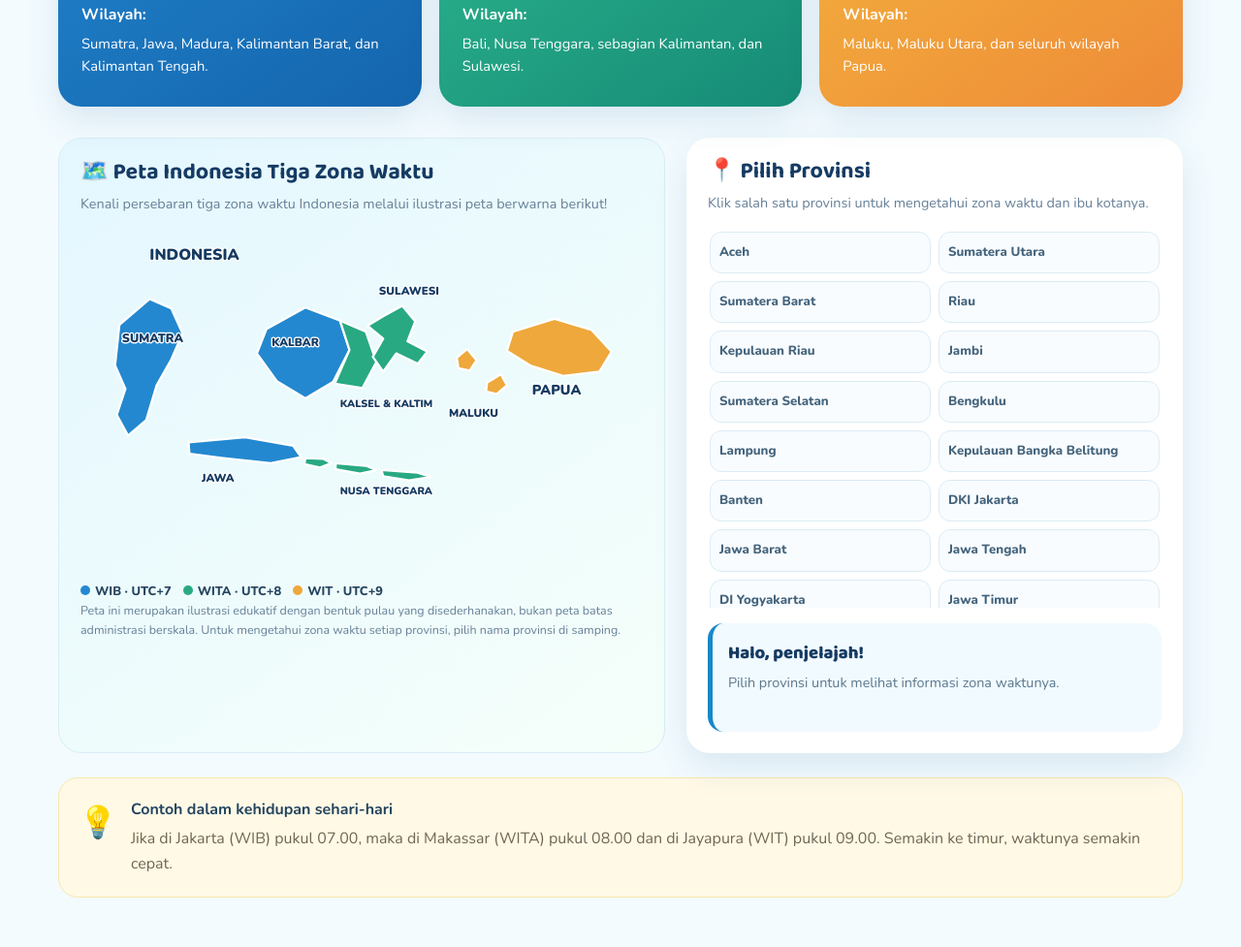
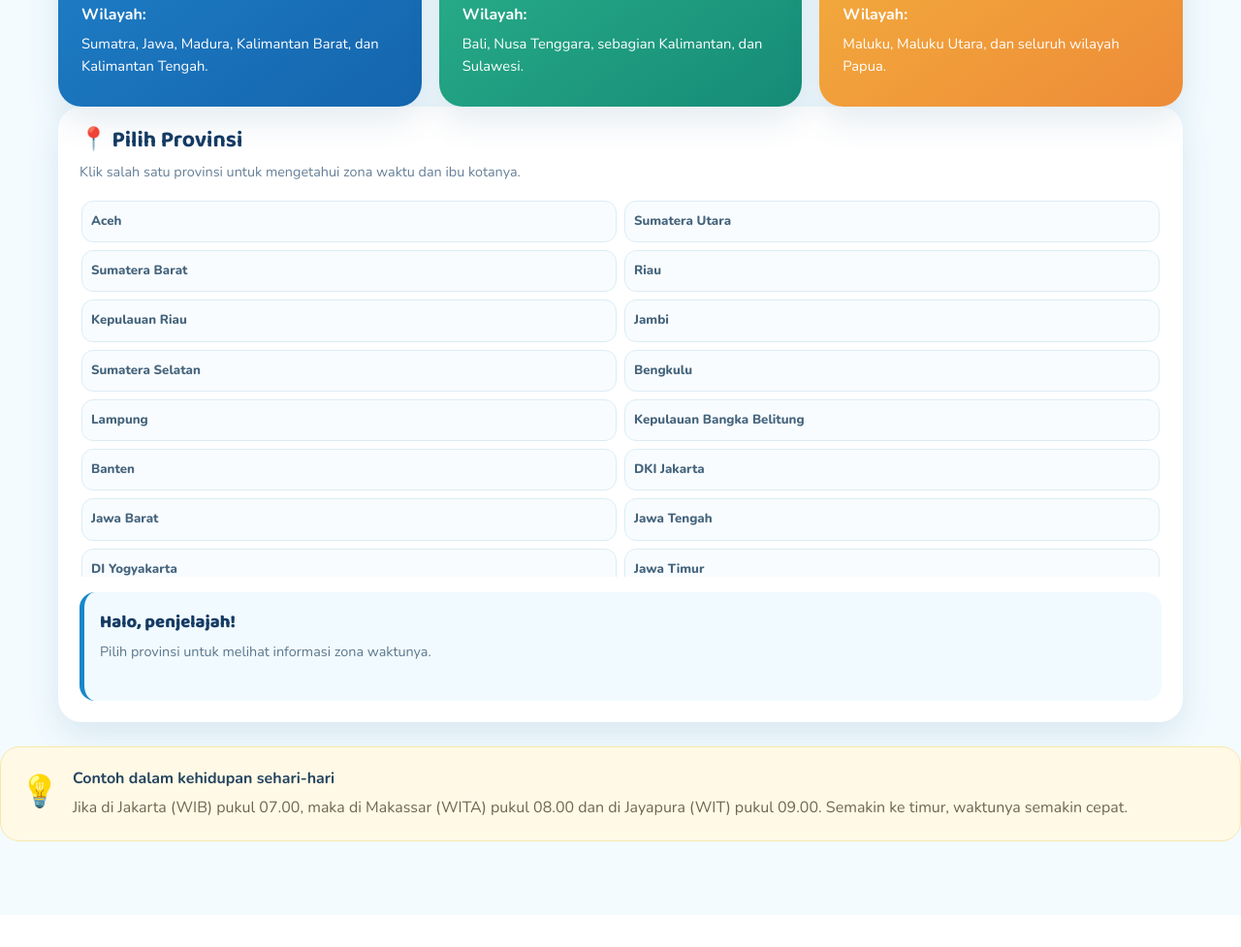
Before and after one commit to fazayayaa-dot/jelajah-zona-waktu, a plain HTML site: page index.html in a window 1280 px wide. Shown: the part 2189-3166 px from the top of the page at 97% size. Drawn offline with nearby package versions, Linux system fonts and the light colour scheme.

Commit message:
Update index.html

```diff
--- a/index.html
+++ b/index.html
@@ -270,52 +270,6 @@ footer p{margin:7px 0 0;font-size:.88rem;color:#b8d5e7}
     <p>Maluku, Maluku Utara, dan seluruh wilayah Papua.</p>
    </article>
   </div>
-
-  <div class="map-layout">
-   <div class="map-panel reveal">
-    <h3>🗺️ Peta Indonesia Tiga Zona Waktu</h3>
-    <p style="margin:0;color:#668098;font-size:.9rem">Kenali persebaran tiga zona waktu Indonesia melalui ilustrasi peta berwarna berikut!</p>
-
-    <!-- Peta ilustrasi kepulauan Indonesia. Bentuk pulau disederhanakan. -->
-    <svg class="map-svg" viewBox="0 0 650 390" role="img" aria-label="Ilustrasi peta Indonesia dengan tiga zona waktu">
-     <!-- Sumatra -->
-     <path class="wib-map" d="M45 110 L80 80 L105 91 L118 120 L105 150 L88 180 L76 220 L55 238 L42 214 L52 184 L40 157 Z"/>
-     <!-- Jawa -->
-     <path class="wib-map" d="M125 246 L190 240 L246 250 L255 263 L220 270 L165 264 L126 259 Z"/>
-     <!-- Kalimantan Barat dan Tengah -->
-     <path class="wib-map" d="M215 115 L260 90 L300 105 L311 139 L292 176 L260 195 L227 175 L204 143 Z"/>
-     <!-- Kalimantan bagian timur dan selatan -->
-     <path class="wita-map" d="M300 105 L330 118 L342 153 L326 183 L294 178 L311 139 Z"/>
-     <!-- Bali dan Nusa Tenggara -->
-     <path class="wita-map" d="M260 264 L281 265 L290 270 L277 275 L259 271 Z"/>
-     <path class="wita-map" d="M295 270 L330 273 L342 278 L323 282 L295 277 Z"/>
-     <path class="wita-map" d="M348 278 L390 281 L405 286 L380 290 L350 285 Z"/>
-     <!-- Sulawesi -->
-     <path class="wita-map" d="M350 100 L372 88 L387 106 L378 129 L401 141 L390 155 L365 143 L350 164 L338 147 L350 126 L332 111 Z"/>
-     <!-- Maluku -->
-     <path class="wit-map" d="M435 148 L447 138 L458 151 L450 163 L437 160 Z"/>
-     <path class="wit-map" d="M470 177 L486 167 L493 180 L481 190 L469 187 Z"/>
-     <!-- Papua -->
-     <path class="wit-map" d="M500 118 L548 103 L591 116 L614 141 L600 164 L558 169 L520 157 L493 140 Z"/>
-     <!-- labels -->
-     <text x="48" y="130" font-size="14">SUMATRA</text>
-     <text x="140" y="291" font-size="13">JAWA</text>
-     <text x="221" y="135" font-size="13">KALBAR</text>
-     <text x="300" y="205" font-size="12">KALSEL & KALTIM</text>
-     <text x="300" y="306" font-size="12">NUSA TENGGARA</text>
-     <text x="345" y="75" font-size="13">SULAWESI</text>
-     <text x="426" y="216" font-size="13">MALUKU</text>
-     <text x="522" y="191" font-size="16">PAPUA</text>
-     <text x="80" y="35" font-size="18">INDONESIA</text>
-    </svg>
-
-    <div class="legend">
-     <span><i class="dot" style="background:#2388d0"></i>WIB · UTC+7</span>
-     <span><i class="dot" style="background:#28a982"></i>WITA · UTC+8</span>
-     <span><i class="dot" style="background:#eea83b"></i>WIT · UTC+9</span>
-    </div>
-    <p class="map-caption">Peta ini merupakan ilustrasi edukatif dengan bentuk pulau yang disederhanakan, bukan peta batas administrasi berskala. Untuk mengetahui zona waktu setiap provinsi, pilih nama provinsi di samping.</p>
-   </div>
 
    <div class="info-panel reveal">
     <h3>📍 Pilih Provinsi</h3>
```
